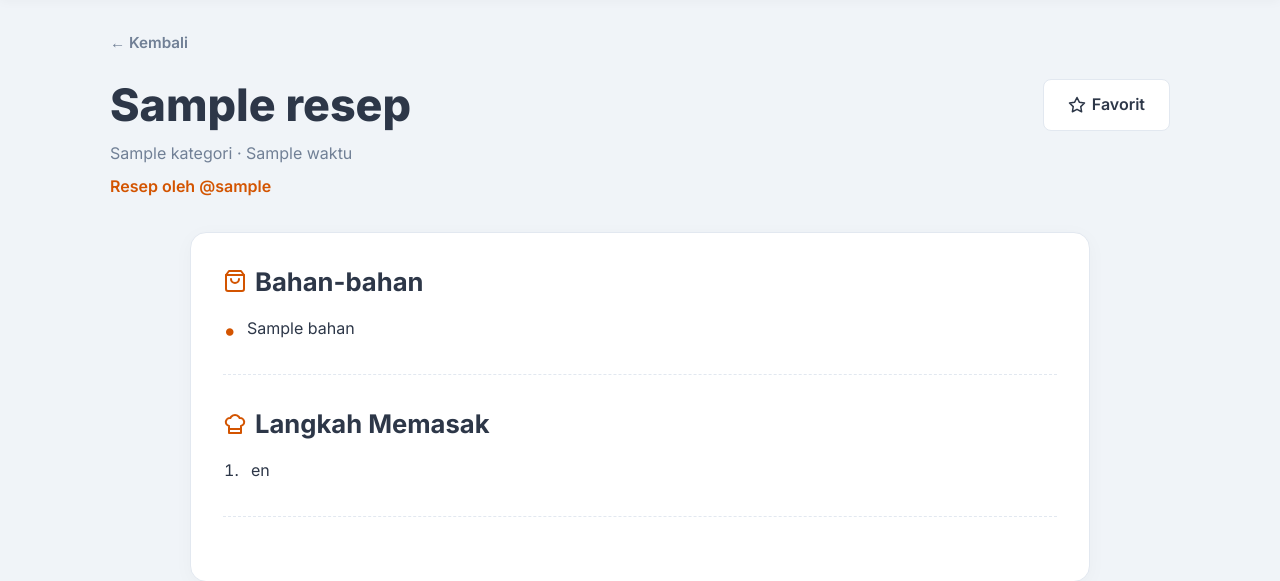
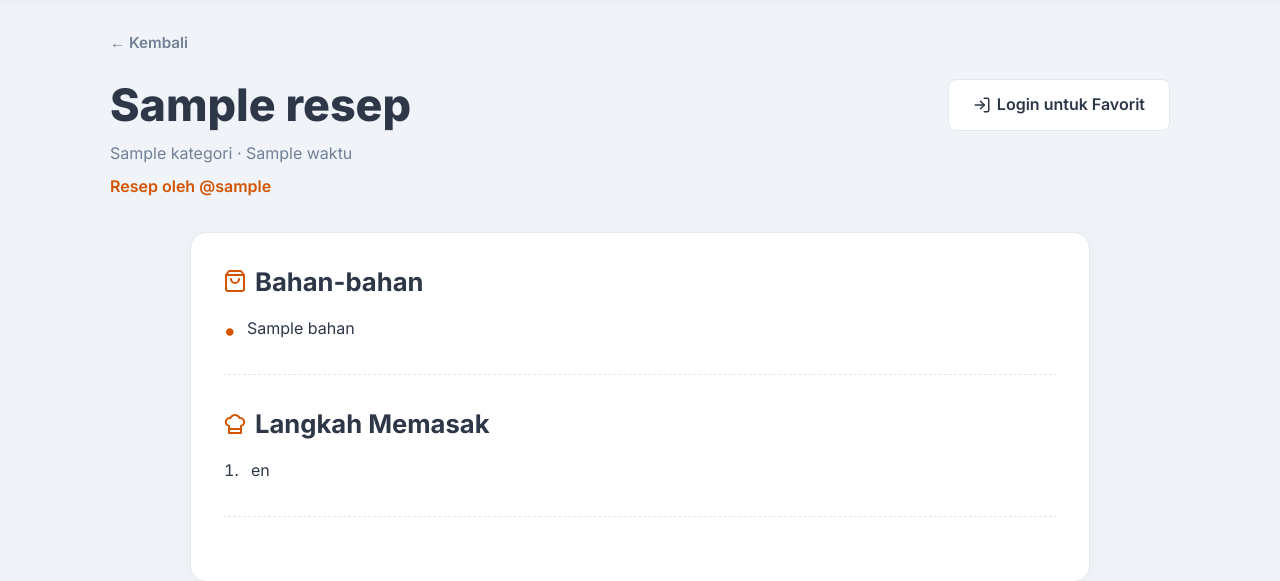
Before and after one commit to KarsaDev314/Saji, a Flask app: template templates/detail.html in a window 1280 px wide. Shown: the part 82-663 px from the top of the page. Run offline with Flask 3, Linux system fonts and the light colour scheme; the template is opened without the code that fills it: most values are stand-ins (such as "Sample title", 1, 10 or a date in 2020).

Commit message:
fix: secure mutation routes with login_required and fix anonymous access

```diff
--- a/services/recipe_service.py
+++ b/services/recipe_service.py
@@ -120,4 +120,10 @@ def by_owner(recipes, user_id):
     return [r for r in recipes if r.get("user_id") == user_id]
 
 def is_favorite(recipe_id):
+    from flask_login import current_user # Pastikan ini di-import (biasanya udah di atas file)
+
+    # Cek dulu, kalau belum login ya balikin False aja
+    if not current_user.is_authenticated:
+        return False
+
     return Favorite.query.filter_by(user_id=int(current_user.id), recipe_id=recipe_id).first() is not None
--- a/templates/detail.html
+++ b/templates/detail.html
@@ -15,7 +15,8 @@
             {% endif %}
         </div>
 
-        <div class="header-actions">
+                <div class="header-actions">
+            {% if current_user.is_authenticated %}
             <form method="POST" action="{{ url_for('toggle_favorit', resep_id=resep.id) }}">
                 <input type="hidden" name="csrf_token" value="{{ csrf_token() }}">
                 <button type="submit" class="btn-outline {% if is_favorit %}aktif{% endif %}" style="display: flex; align-items: center; gap: 6px;">
@@ -24,6 +25,12 @@
                     </svg> Favorit
                 </button>
             </form>
+            {% else %}
+            <a href="{{ url_for('login') }}" class="btn-outline" style="display: flex; align-items: center; gap: 6px; text-decoration: none;">
+                <svg width="18" height="18" viewBox="0 0 24 24" fill="none" stroke="currentColor" stroke-width="2" stroke-linecap="round" stroke-linejoin="round"><path d="M15 3h4a2 2 0 0 1 2 2v14a2 2 0 0 1-2 2h-4"></path><polyline points="10 17 15 12 10 7"></polyline><line x1="15" y1="12" x2="3" y2="12"></line></svg>
+                Login untuk Favorit
+            </a>
+            {% endif %}
 
             {% if boleh_edit %}
             <a href="{{ url_for('edit', resep_id=resep.id) }}" class="btn-warning" style="display: flex; align-items: center; gap: 6px;">
```
